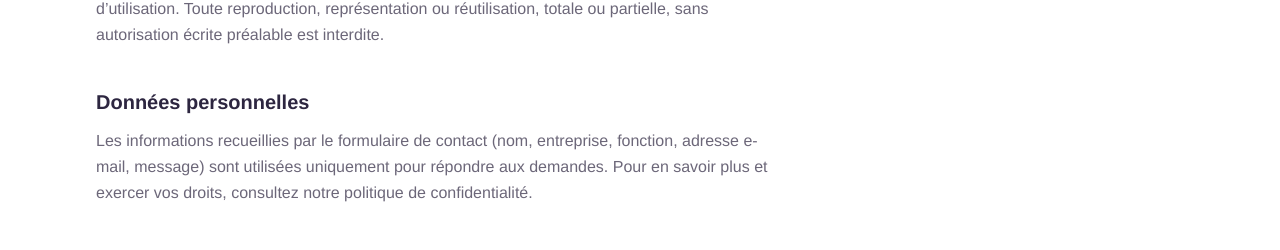
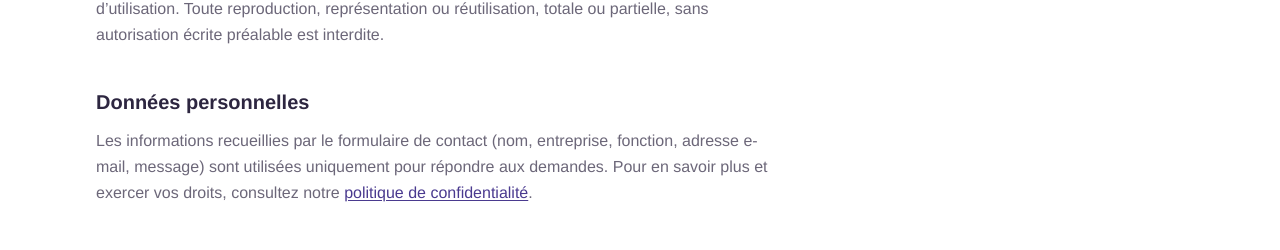
Before and after one commit to chablinleah5-pixel/welcomeback-site, a Next.js app: page /mentions-legales in a window 1280 px wide. Shown: the part 1060-1310 px from the top of the page. Built offline with nearby package versions, Linux system fonts and the light colour scheme.

Commit message:
Update page.tsx

```diff
--- a/src/app/mentions-legales/page.tsx
+++ b/src/app/mentions-legales/page.tsx
@@ -1,5 +1,6 @@
 import { Metadata } from "next";
 import Container from "@/components/Container";
+import Link from "next/link";
 import PageHeader from "@/components/PageHeader";
 
 export const metadata: Metadata = {
@@ -98,8 +99,11 @@ export default function MentionsLegalesPage() {
                   Les informations recueillies par le formulaire de contact
                   (nom, entreprise, fonction, adresse e-mail, message) sont
                   utilisées uniquement pour répondre aux demandes. Pour en
-                  savoir plus et exercer vos droits, consultez notre
-                  politique de confidentialité.
+                  savoir plus et exercer vos droits, consultez notre{" "}
+<Link href="/politique-de-confidentialite" className={linkClass}>
+  politique de confidentialité
+</Link>
+.
                 </p>
               </div>
             </div>
```
